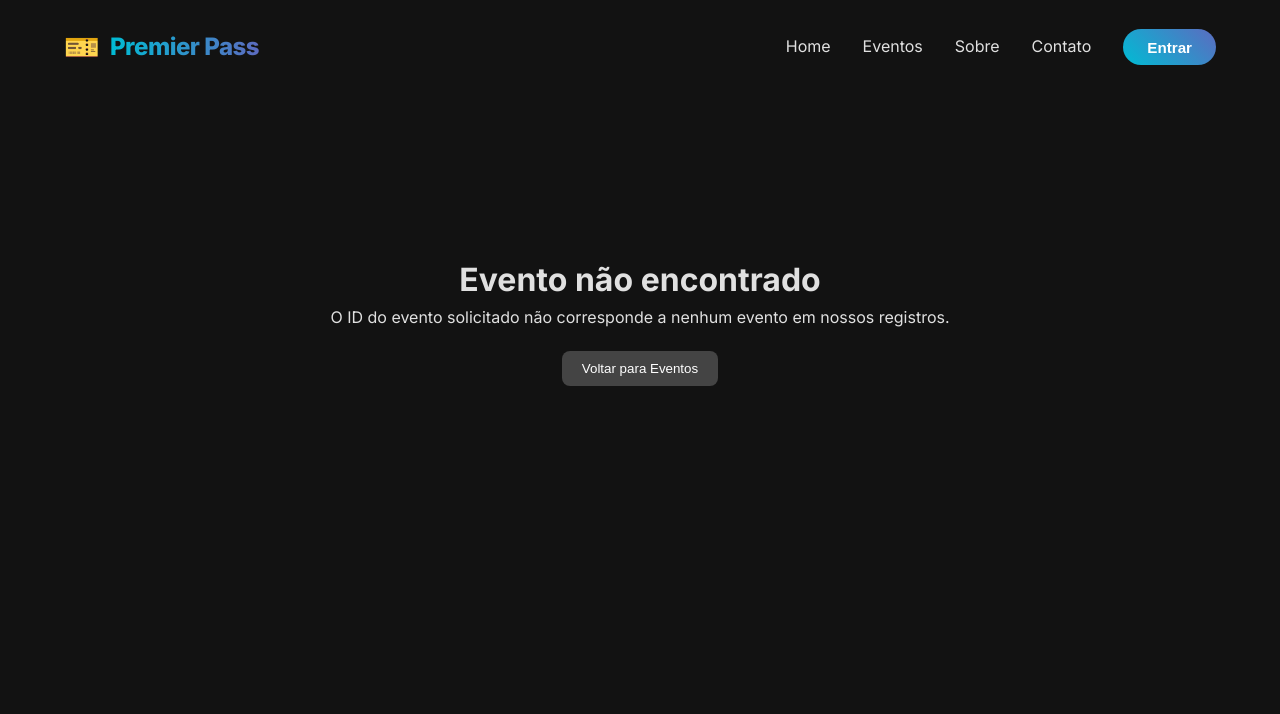
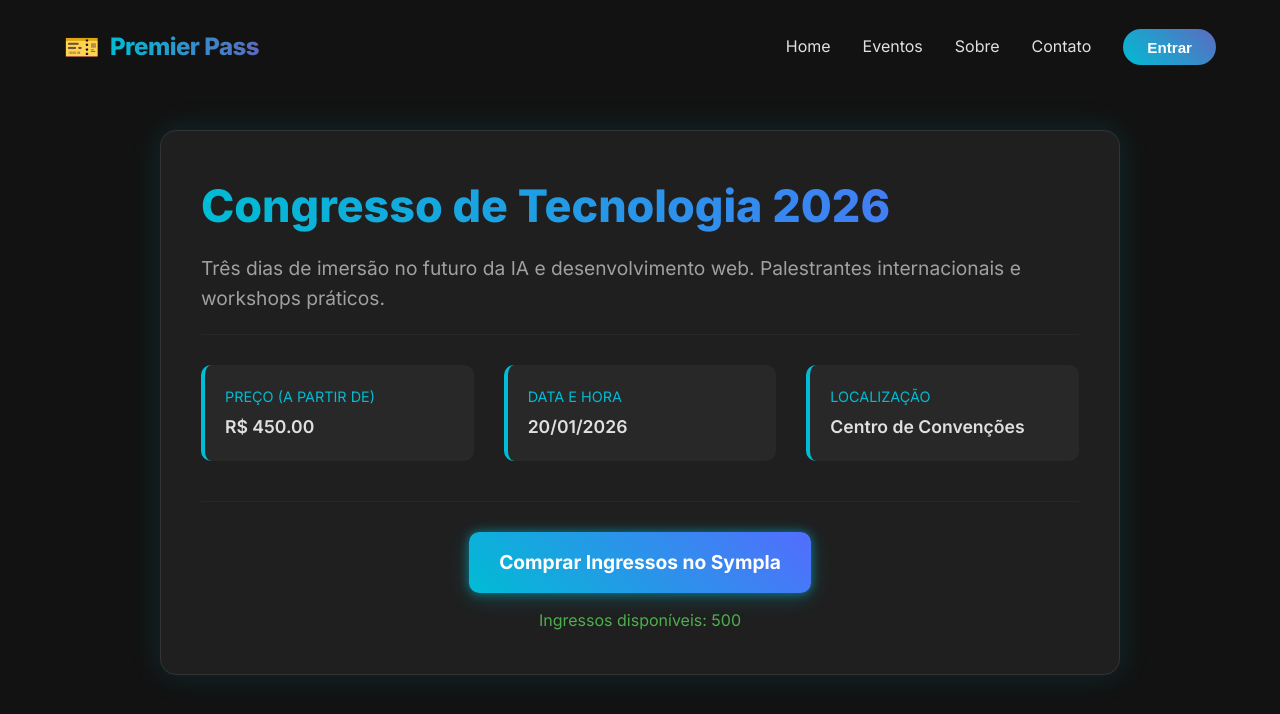
Before and after one commit to carlosjr77/ingresso-online-next, a Next.js app: page /eventos/congresso-tech-2026 in a window 1280 px wide. Shown: the top 714 px of the page. Built offline with nearby package versions, Linux system fonts and the light colour scheme; no server answers.

Commit message:
Minha alteração

```diff
--- a/pages/eventos/[id].jsx
+++ b/pages/eventos/[id].jsx
@@ -1,8 +1,98 @@
 import { useRouter } from 'next/router';
 import { useState, useEffect } from 'react';
+// Importamos o JSON diretamente para evitar falhas de 'fetch' em ambiente isolado
 import styles from '../../styles/Detalhes.module.css';
 
-// Hook para buscar dados específicos do evento (simulação)
+// --- DADOS MOCKADOS (CÓPIA DE index.jsx PARA EVITAR ERRO DE FETCH) ---
+const mockEventsData = [
+    {
+        "id": "show-banda-a",
+        "name": "Show de Lançamento - Banda A",
+        "date": "15/12/2025",
+        "location": "Arena Principal",
+        "price": 120.00,
+        "description": "A turnê de lançamento mais aguardada do ano. Um espetáculo de luz e som com a Banda A.",
+        "availability": 1500,
+        "discountRate": 0.00,
+        "symplaUrl": "https://www.sympla.com.br/evento/exemplo-banda-a"
+    },
+    {
+        "id": "congresso-tech-2026",
+        "name": "Congresso de Tecnologia 2026",
+        "date": "20/01/2026",
+        "location": "Centro de Convenções",
+        "price": 450.00,
+        "description": "Três dias de imersão no futuro da IA e desenvolvimento web. Palestrantes internacionais e workshops práticos.",
+        "availability": 500,
+        "discountRate": 0.00,
+        "symplaUrl": "https://www.sympla.com.br/evento/exemplo-congresso-tech"
+    },
+    {
+        "id": "festival-cinema",
+        "name": "Festival de Cinema Independente",
+        "date": "05/03/2026",
+        "location": "Cine Arte",
+        "price": 50.00,
+        "description": "Exibição dos melhores curtas e longas-metragens da cena independente nacional. Vote no seu favorito!",
+        "availability": 300,
+        "discountRate": 0.00,
+        "symplaUrl": "https://www.sympla.com.br/evento/exemplo-festival-cinema"
+    },
+    {
+        "id": "expo-automovel",
+        "name": "Expo Automóvel Luxo",
+        "date": "10/04/2026",
+        "location": "Pavilhão Metropolitano",
+        "price": 280.00,
+        "description": "Uma vitrine com os carros mais exclusivos e lançamentos de marcas de luxo globais.",
+        "availability": 1000,
+        "discountRate": 0.00,
+        "symplaUrl": "https://www.sympla.com.br/evento/exemplo-expo-automovel"
+    },
+    {
+        "id": "show-pericles-natanzinho",
+        "name": "Péricles e Natanzinho Lima - Folk Valley",
+        "date": "20/12/2025",
+        "location": "Arena Folk Valley",
+        "price": 180.00,
+        "description": "Show imperdível com Péricles e Natanzinho Lima. O melhor do pagode e forró em uma só noite.",
+        "availability": 800,
+        "discountRate": 0.05,
+        "symplaUrl": "https://www.sympla.com.br/evento/folk-valley-apresenta-pericles-e-natanzinho-lima/3207294"
+    },
+    {
+        "id": "reveillon-sunset-gigoia",
+        "name": "Réveillon Sunset Gigóia - RIO",
+        "date": "31/12/2025",
+        "location": "Ilha da Gigóia, Barra da Tijuca",
+        "price": 600.00,
+        "description": "Festa All Inclusive de Ano Novo na Ilha da Gigóia com vista espetacular e open bar premium.",
+        "availability": 350,
+        "discountRate": 0.05, // 5% de desconto para o cliente
+        "symplaUrl": "https://www.sympla.com.br/evento/reveillon-sunset-gigoia" // Link fictício Sympla para o evento
+    },
+    // --- NOVO EVENTO ADICIONADO: Réveillon Celebrare 2026 ---
+    {
+        "id": "reveillon-celebrare-2026",
+        "name": "Réveillon Celebrare 2026",
+        "date": "31/12/2025",
+        "location": "Clube Monte Líbano, Lagoa - RIO",
+        "price": 750.00,
+        "description": "Um dos mais tradicionais Réveillons do Rio, no Clube Monte Líbano, com Open Bar e Buffet de alta gastronomia.",
+        "availability": 1200,
+        "discountRate": 0.05, // 5% de desconto exclusivo
+        "symplaUrl": "https://www.sympla.com.br/evento/reveillon-celebrare-2026" // Link fictício Sympla para o evento
+    }
+];
+
+// Função auxiliar para calcular o preço com desconto (para exibição)
+const calculateDiscountedPrice = (price, discountRate) => {
+    if (typeof price !== 'number' || price <= 0) return 'R$ --';
+    const finalPrice = price * (1 - (discountRate || 0));
+    return `R$ ${finalPrice.toFixed(2)}`;
+};
+
+// Hook para buscar dados específicos do evento (agora usando o mockEventsData)
 const useEventData = (id) => {
   const [event, setEvent] = useState(null);
   const [loading, setLoading] = useState(true);
@@ -11,24 +101,16 @@ const useEventData = (id) => {
     if (!id) return;
 
     setLoading(true);
-    // Simulação de busca: Leria o events.json e filtraria pelo ID
-    // CORREÇÃO: Usando caminho relativo 'events.json' em vez de '/events.json'
-    // para tentar contornar o erro de 'Failed to parse URL' em certos ambientes.
-    fetch('events.json')
-      .then(res => res.json())
-      .then(data => {
-        // Assume que data é um array, ou precisa ser corrigido dependendo da estrutura do JSON.
-        // O arquivo events.json é um array direto de objetos de eventos.
-        const eventArray = Array.isArray(data) ? data : (data && data.events ? data.events : []);
+    // Simulação de busca no objeto embutido (mockEventsData)
+    const foundEvent = mockEventsData.find(e => e.id.toString() === id);
 
-        const foundEvent = eventArray.find(e => e.id.toString() === id);
+    // Simula um pequeno delay para carregar
+    const timer = setTimeout(() => {
         setEvent(foundEvent);
         setLoading(false);
-      })
-      .catch(error => {
-        console.error('Erro ao buscar evento:', error);
-        setLoading(false);
-      });
+    }, 300);
+
+    return () => clearTimeout(timer);
   }, [id]);
 
   return { event, loading };
@@ -38,10 +120,6 @@ export default function EventoDetalhes() {
   const router = useRouter();
   const { id } = router.query;
   const { event, loading } = useEventData(id);
-
-  const handleBack = () => {
-    router.push('/');
-  };
 
   if (loading) {
     return (
@@ -55,12 +133,20 @@ export default function EventoDetalhes() {
   if (!event) {
     return (
       <div className={styles.errorContainer}>
-        <h1>Evento não encontrado</h1>
-        <p>O ID do evento solicitado não corresponde a nenhum evento em nossos registros.</p>
-        <button onClick={handleBack} className={styles.backButton}>Voltar para Eventos</button>
+        <h1>404 | Evento Não Encontrado</h1>
+        <p>O ID do evento "{id}" não foi localizado.</p>
+        <button onClick={() => router.push('/')} className={styles.backButton}>Voltar para Eventos</button>
       </div>
     );
   }
+
+  const discountedPrice = calculateDiscountedPrice(event.price, event.discountRate);
+  const priceDisplay = event.discountRate > 0
+    ? `${discountedPrice} (5% OFF Exclusivo)`
+    : `R$ ${event.price.toFixed(2)}`;
+
+  // Determinamos a URL de compra final
+  const buyUrl = event.symplaUrl || '#'; // Se não tiver URL Sympla, usa '#'
 
   return (
     <div className={styles.container}>
@@ -70,6 +156,18 @@ export default function EventoDetalhes() {
           <p className={styles.tagline}>{event.description || "Detalhes do evento em breve."}</p>
 
           <div className={styles.infoGrid}>
+            <div className={styles.infoBox}>
+              <span className={styles.infoLabel}>Preço (a partir de)</span>
+              {/* Se houver desconto, mostra o preço cheio com um risco (simulação) */}
+              <p className={styles.infoValue}>
+                {event.discountRate > 0 &&
+                  <span style={{ textDecoration: 'line-through', color: '#999', marginRight: '10px', fontSize: '1rem' }}>
+                    R$ {event.price.toFixed(2)}
+                  </span>
+                }
+                <span style={event.discountRate > 0 ? {color: '#4CAF50'} : {}}>{priceDisplay}</span>
+              </p>
+            </div>
             <div className={styles.infoBox}>
               <span className={styles.infoLabel}>Data e Hora</span>
               <p className={styles.infoValue}>{event.date}</p>
@@ -81,10 +179,18 @@ export default function EventoDetalhes() {
           </div>
 
           <div className={styles.ctaSection}>
-            <button className={styles.buyButton}>
-              Comprar Ingressos | R$ {event.price ? event.price.toFixed(2).replace('.', ',') + '+' : 'Preço a Definir'}
-            </button>
-            <p className={styles.availability}>Ingressos disponíveis: {event.availability || 'Consultar'}</p>
+            {/* CORREÇÃO: Botão que envia o usuário para o Sympla */}
+            <a
+                href={buyUrl}
+                target="_blank"
+                rel="noopener noreferrer"
+                className={styles.buyButton}
+                style={event.discountRate > 0 ? {backgroundColor: '#4CAF50'} : {}}
+            >
+              Comprar Ingressos no Sympla
+            </a>
+
+            <p className={styles.availability}>Ingressos disponíveis: {event.availability}</p>
           </div>
         </div>
       </main>
@@ -94,14 +200,9 @@ export default function EventoDetalhes() {
         /* Importa as cores globais */
         :root {
             --background-color: #121212;
-            --text-color: #f0f0f0;
-            --card-bg-color: #1e1e1e;
+            --text-color: #e0e0e0;
             --accent-color: #00bcd4;
-        }
-
-        body {
-            background-color: var(--background-color);
-            color: var(--text-color);
+            --card-bg-color: #1f1f1f;
         }
       `}</style>
     </div>
```
Also changed, not shown: pages/index.jsx (+78 -22 lines).
